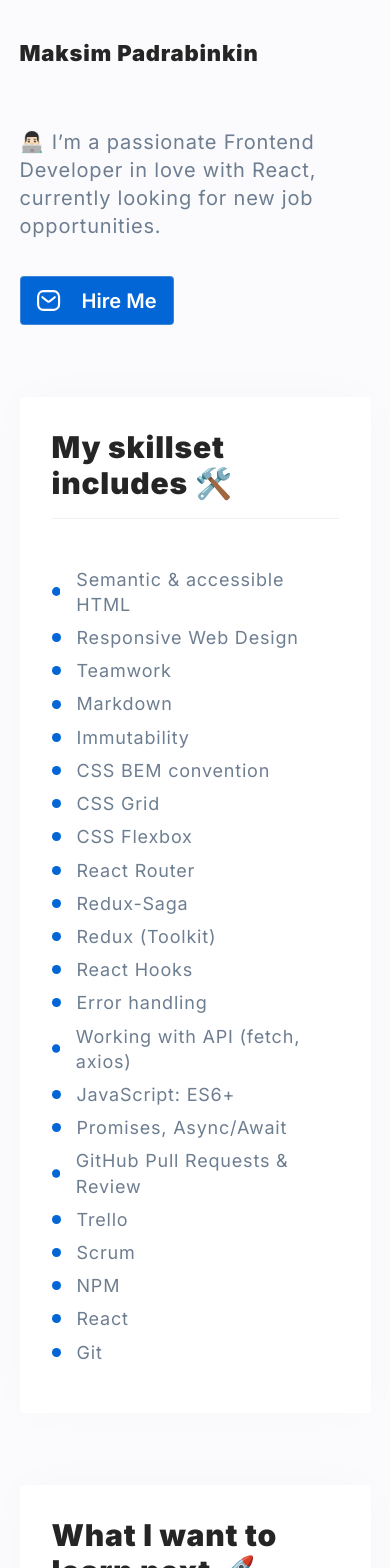
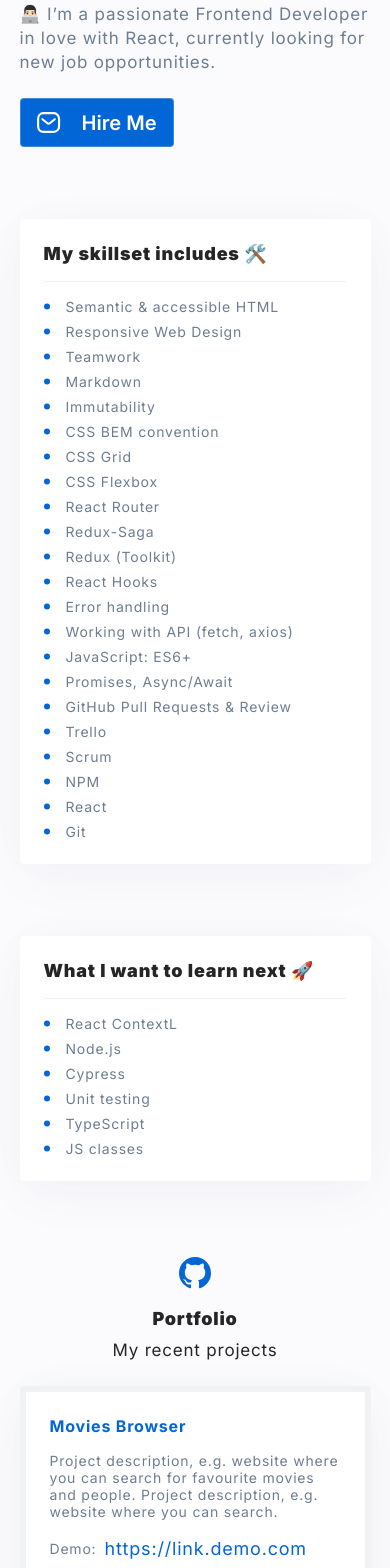
Before and after one commit to maxFadet/personal-homepage, a React (Create React App) app: page / in a window 390 px wide. Shown: the part 240-1808 px from the top of the page. Built offline with nearby package versions, Linux system fonts and the light colour scheme.

Commit message:
Redesigned the layout for mobile devices

```diff
--- a/src/GlobalStyle.js
+++ b/src/GlobalStyle.js
@@ -12,6 +12,7 @@ const GlobalStyle = createGlobalStyle`
     body {
         font-family: "Inter", sans-serif;
         background-color: ${({ theme }) => theme.color.whiteLilac};
+        word-break: break-word;
     }
 `;
 
--- a/src/components/Article/index.js
+++ b/src/components/Article/index.js
@@ -1,10 +1,8 @@
-import { Container, Content, Header, Table, List, Item, Bullet, Text } from "./styled";
+import { Container, Header, List, Item, Bullet, Text } from "./styled";
 
 const Section = ({ title, skills }) => (
     <Container>
-        <Content>
             <Header>{title}</Header>
-            <Table>
                 <List>
                     {skills.map(skill => (
                         <Item key={skill}>
@@ -13,8 +11,6 @@ const Section = ({ title, skills }) => (
                         </Item>
                     ))}
                 </List>
-            </Table>
-        </Content>
     </Container>
 );
 
--- a/src/components/Article/styled.js
+++ b/src/components/Article/styled.js
@@ -2,46 +2,58 @@ import styled from "styled-components";
 import { ReactComponent as Ellipse } from '../../images/Ellipse.svg';
 
 export const Container = styled.article`
-  display: grid;
-  grid-template-columns: 1fr;
   background-color: ${({ theme }) => theme.color.white};
   margin: 72px auto;
-  box-shadow: rgba(9, 10, 51, 0.02) 0px -2px 50px 0px;
+  box-shadow:
+  rgba(9, 10, 51, 0.03) 0px 16px 58px,
+  rgba(9, 10, 51, 0.02) 0px -2px 50px;
   padding: 32px;
-  grid-gap: 72px;
-  align-items: center;
   border-radius: 4px;
+
+  @media (max-width: 480px) {
+    padding: 16px;
+  }
+
+  @media (max-width: 1200px) {
+    padding: 24px;
+  }
 `;
 
-export const Content = styled.div`
-  display: flex;
-  flex-direction: column;
-  gap: 16px;
-`;
-
-export const Header = styled.header`
+export const Header = styled.h2`
   color: ${({ theme }) => theme.color.mineShaft};
   font-size: 30px;
   font-weight: 900;
-  line-height: 36.31px;
-`;
+  line-height: 36px;
+  margin: 0;
 
-export const Table = styled.div`
-  border-top: 1px solid rgba(209, 213, 218, 0.3);
-  padding-top: 32px;
+  @media (max-width: 1200px) {
+    line-height: 29px;
+    font-size: 24px;
+  }
+
+  @media (max-width: 480px) {
+    line-height: 22px;
+    font-size: 18px;
+  }
 `;
 
 export const List = styled.ul`
   display: grid;
-  grid-template-columns: repeat(3, auto);
-  grid-gap: 8px 115px;
+  grid-gap: 8px;
   line-height: 25px;
   list-style: none;
-  padding: 0;
+  border-top: 1px solid rgba(209, 213, 218, 0.3);
+  padding: 32px 0 0;
+  grid-template-columns: repeat(auto-fill, minmax(auto, 314px));
+  justify-content: space-between;
+  margin-bottom: 0;
 
-  @media (max-width: 768px) {
-    grid-template-columns: 1fr;
-    grid-gap: 8px 0;
+  @media (max-width: 1200px) {
+    padding-top: 24px;
+  }
+
+  @media (max-width: 480px) {
+    padding-top: 16px;
   }
 `;
 
@@ -57,8 +69,17 @@ font-weight: 400;
 line-height: 25.2px;
 text-align: left;
 margin-left: 16px;
+
+@media (max-width: 480px) {
+    line-height: 17px;
+    font-size: 14px;
+  }
 `;
 
 export const Bullet = styled(Ellipse)`
   color: rgba(3, 102, 214, 1);
+
+  @media (max-width: 480px) {
+    width: 6px;
+  }
 `;
--- a/src/components/Container/index.js
+++ b/src/components/Container/index.js
@@ -10,7 +10,7 @@ export const Container = styled.div`
     margin: 50px auto;
   }
 
-  @media (max-width: 564px) {
+  @media (max-width: 480px) {
     margin: 31px auto;
   }
 `;
--- a/src/components/Header/Switch/styled.js
+++ b/src/components/Header/Switch/styled.js
@@ -20,6 +20,10 @@ export const Text = styled.span`
   text-transform: uppercase;
   letter-spacing: 0;
   color: ${({ theme }) => theme.color.slateGray};
+
+  @media (max-width: 480px) {
+    display: none;
+  }
 `;
 
 export const Button = styled.button`
--- a/src/components/Header/styled.js
+++ b/src/components/Header/styled.js
@@ -5,12 +5,13 @@ export const Article = styled.article`
   padding: 0;
   display: grid;
   position: relative;
-  gap: 66px;
+  gap: 72px;
   align-items: center;
   grid-template-columns: 1fr auto;
 
   @media (max-width: 767px) {
     grid-template-columns: 1fr;
+    gap: 16px;
   }
 `;
 
@@ -21,7 +22,7 @@ export const Image = styled.img`
   object-fit: cover;
   flex-shrink: 0;
 
-  @media (max-width: 767px) {
+  @media (max-width: 1200px) {
     width: 256px;
     height: 256px;
   }
@@ -35,7 +36,7 @@ export const Image = styled.img`
 export const Content = styled.div`
   display: flex;
   flex-direction: column;
-  gap: 16px;
+  gap: 0;
 `;
 
 export const Caption = styled.div`
@@ -50,10 +51,18 @@ export const Name = styled.h1`
   color: ${({ theme }) => theme.color.mineShaft};
   font-size: 38px;
   font-weight: 900;
-  line-height: 45.99px;
+  line-height: 46px;
+  margin: 12px 0 0 0;
 
-  @media (max-width: 996px) {
+  @media (max-width: 1200px) {
+    font-size: 30px;
+    line-height: 36px;
+  }
+
+  @media (max-width: 480px) {
+    line-height: 27px;
     font-size: 22px;
+    margin: 8px 0 0 0;
   }
 `;
 
@@ -62,7 +71,18 @@ export const Text = styled.p`
   font-size: 20px;
   font-weight: 400;
   line-height: 28px;
-  text-align: left;
+  margin: 32px 0;
+
+  @media (max-width: 1200px) {
+    line-height: 26px;
+    margin: 28px 0;
+  }
+
+  @media (max-width: 480px) {
+    line-height: 24px;
+    font-size: 17px;
+    margin: 16px 0 24px 0;
+  }
 `;
 
 export const Button = styled.button`
--- a/src/components/ProjectsSection/index.js
+++ b/src/components/ProjectsSection/index.js
@@ -1,6 +1,4 @@
 import {
-    Container,
-    Content,
     HeaderWrapper,
     GithubMark,
     Header,
@@ -15,8 +13,7 @@ import {
 import projects from "./projects";
 
 const ProjectsSection = () => (
-    <Container>
-        <Content>
+    <>
         <HeaderWrapper>
             <GithubMark />
             <Header>Portfolio</Header>
@@ -36,8 +33,7 @@ const ProjectsSection = () => (
                 </Tile>
             ))}
         </Grid>
-        </Content>
-    </Container>
+    </>
 );
 
 export default ProjectsSection;
--- a/src/components/ProjectsSection/styled.js
+++ b/src/components/ProjectsSection/styled.js
@@ -9,13 +9,7 @@ export const Container = styled.article`
   align-items: center;
 `;
 
-export const Content = styled.div`
-  display: flex;
-  flex-direction: column;
-  gap: 16px;
-`;
-
-export const HeaderWrapper = styled.div`
+export const HeaderWrapper = styled.header`
   width: 195px;
   margin: auto;
   text-align: center;
@@ -23,15 +17,29 @@ export const HeaderWrapper = styled.div`
 
 export const GithubMark = styled(GithubIcon)`
   color: ${({ theme }) => theme.color.scienceBlue};
+
+  @media (max-width: 480px) {
+    width: 32px;
+  }
 `;
 
 export const Header = styled.h2`
   color: ${({ theme }) => theme.color.mineShaft};
   font-size: 30px;
   font-weight: 900;
-  line-height: 36.31px;
+  line-height: 36px;
   text-align: center;
   margin: 12px 0 8px;
+
+  @media (max-width: 1200px) {
+    line-height: 29px;
+    font-size: 24px;
+  }
+
+  @media (max-width: 480px) {
+    line-height: 22px;
+    font-size: 18px;
+  }
 `;
 
 export const SubHeader = styled.p`
@@ -39,6 +47,15 @@ export const SubHeader = styled.p`
   font-weight: 400;
   margin: 0;
   color: ${({ theme }) => theme.color.mineShaft};
+
+  @media (max-width: 1200px) {
+    line-height: 26px;
+  }
+
+  @media (max-width: 480px) {
+    line-height: 24px;
+    font-size: 17px;
+  }
 `;
 
 export const Grid = styled.div`
@@ -47,14 +64,16 @@ export const Grid = styled.div`
   gap: 32px;
   padding-top: 24px;
 
-  @media (max-width: 990px) {
+  @media (max-width: 768px) {
     grid-template-columns: 1fr;
   }
 `;
 
 export const Tile = styled.div`
   background-color: ${({ theme }) => theme.color.white};
-  box-shadow: 0px 16px 58px 0px rgba(9, 10, 51, 0.03);
+  box-shadow:
+  rgba(9, 10, 51, 0.03) 0px 16px 58px,
+  rgba(9, 10, 51, 0.02) 0px -2px 50px;
   padding: 56px;
   border-radius: 4px;
   border: 6px solid ${({ theme }) => theme.color.iron};
@@ -67,8 +86,13 @@ export const Tile = styled.div`
     border: 6px solid rgba(3, 102, 214, 0.2);
   }
 
-  @media (max-width: 990px) {
-    padding: 26px;
+  @media (max-width: 1200px) {
+    padding: 40px;
+  }
+
+  @media (max-width: 480px) {
+    padding: 24px;
+    gap: 16px;
   }
 `;
 
@@ -77,7 +101,17 @@ export const Title = styled.h3`
   font-size: 24px;
   font-weight: 700;
   margin: 0;
-  line-height: 29.05px;
+  line-height: 29px;
+
+  @media (max-width: 1200px) {
+    line-height: 25px;
+    font-size: 20px;
+  }
+
+  @media (max-width: 480px) {
+    line-height: 20px;
+    font-size: 16px;
+  }
 `;
 
 export const Description = styled.p`
@@ -85,12 +119,23 @@ export const Description = styled.p`
   font-size: 18px;
   line-height: 25px;
   margin: 0;
+
+  @media (max-width: 1200px) {
+    line-height: 21px;
+    font-size: 16px;
+  }
+
+  @media (max-width: 480px) {
+    line-height: 17px;
+    font-size: 14px;
+  }
 `;
 
 export const Links = styled.div`
   display: grid;
   grid-template-columns: auto 1fr;
-  gap: 8px;
+  grid-gap: 8px;
+  align-items: center;
 `;
 
 export const Link = styled.a`
```
Lines whose indentation alone changed are shown as unchanged.
